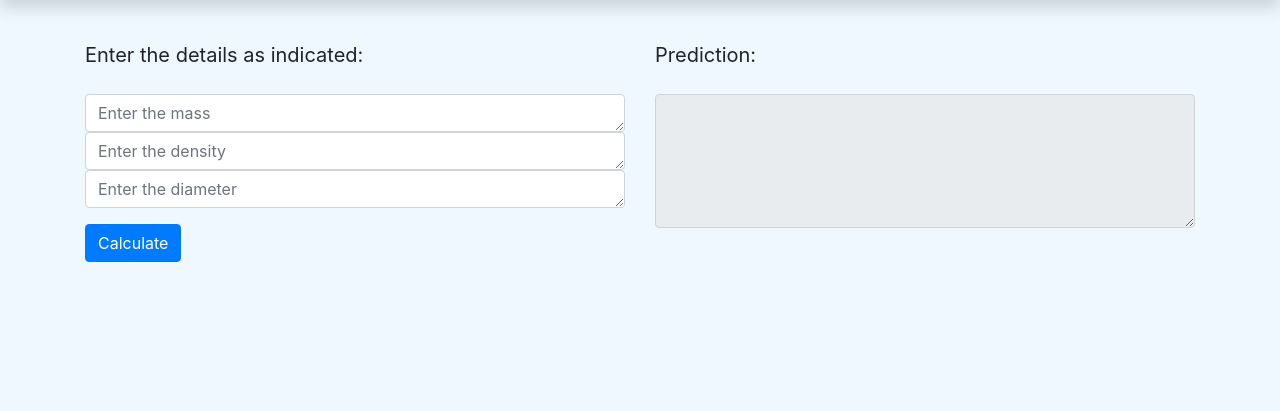
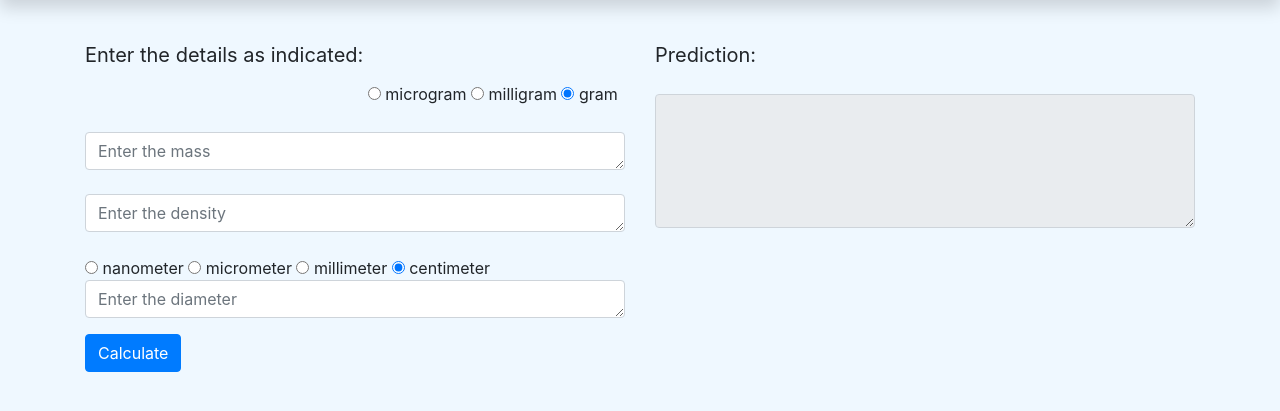
Before and after one commit to tabishmehdi/simple-ml-ops, a Flask app: page / in a window 1280 px wide. Shown: the part 56-467 px from the top of the page. Run offline with Flask 2, Linux system fonts and the light colour scheme; some libraries are stand-ins or nearby versions.

Commit message:
Calculation updated

```diff
--- a/app.py
+++ b/app.py
@@ -38,11 +38,31 @@ def calculation():
         try:
             if request.form:
                 data_req = dict(request.form)
-                mass = data_req['mass']
-                density = data_req['density']
-                diameter = data_req['diameter']
-                radius = float(diameter) / 2
-                vol = float(mass) / float(density)
+
+                radio_mass_options = data_req['options']
+                radio_diameter_options = data_req['diameter']
+
+                mass = float(data_req['mass'])
+                density = float(data_req['density'])
+                diameter = float(data_req['diameterradius'])
+
+                if radio_mass_options == 'microgram':
+                    mass = mass * 0.000001
+                elif radio_mass_options == 'milligram':
+                    mass = mass * 0.001
+                else:
+                    mass = mass
+
+                radius = diameter / 2
+                if radio_diameter_options == 'nanometer':
+                    radius = radius * 0.0000001
+                elif radio_diameter_options == 'micrometer':
+                    radius = radius * 0.0001
+                elif radio_diameter_options == 'millimeter':
+                    radius = radius * 0.1
+                else:
+                    radius = radius
+                vol = mass / density
                 vol_one_sphere = 4 / 3 * 3.14 * radius ** 3
                 response = vol / vol_one_sphere
                 return render_template("calculate.html", response=str(response))
--- a/webapp/templates/calculate.html
+++ b/webapp/templates/calculate.html
@@ -47,14 +47,21 @@ WineQuality
                         <div class="form-group">
                             <label for="translation">
                                 <blockquote class="blockquote">
-                                    <p class="mb-2">Enter the details as indicated:</p>
+                                    <p class="mb-2">Enter the details as indicated:</p><br/>
                                 </blockquote>
                             </label>
+                            <input type="radio" name="options" id="microgram" value="microgram"> microgram </input>
+                            <input type="radio" name="options" id="milligram" value="milligram"> milligram </input>
+                            <input type="radio" name="options" id="gram" value="gram" checked> gram </input><br>
                             <textarea class="form-control" name="mass" rows="1"
-                                placeholder="Enter the mass"></textarea>
+                                placeholder="Enter the mass"></textarea><br>
                             <textarea class="form-control" name="density" rows="1"
-                                placeholder="Enter the density"></textarea>
-                            <textarea class="form-control" name="diameter" rows="1"
+                                placeholder="Enter the density"></textarea><br>
+                            <input type="radio" name="diameter" id="nanometer" value="nanometer"> nanometer </input>
+                            <input type="radio" name="diameter" id="micrometer" value="micrometer"> micrometer </input>
+                            <input type="radio" name="diameter" id="millimeter" value="millimeter"> millimeter </input>
+                            <input type="radio" name="diameter" id="centimeter" value="centimeter" checked> centimeter </input><br>
+                            <textarea class="form-control" name="diameterradius" rows="1"
                                 placeholder="Enter the diameter"></textarea>
                         </div>
                         <!-- Select output language here. -->
```
